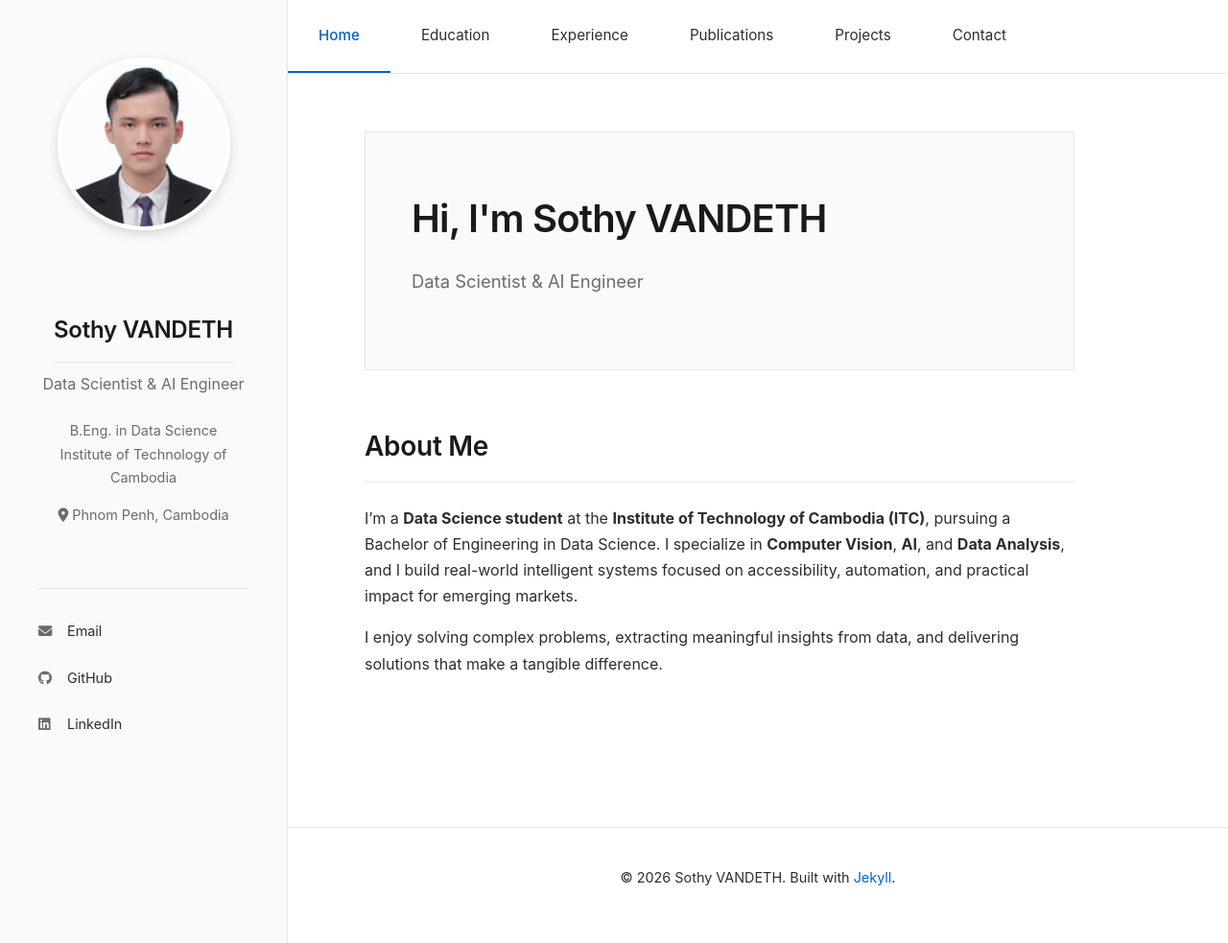
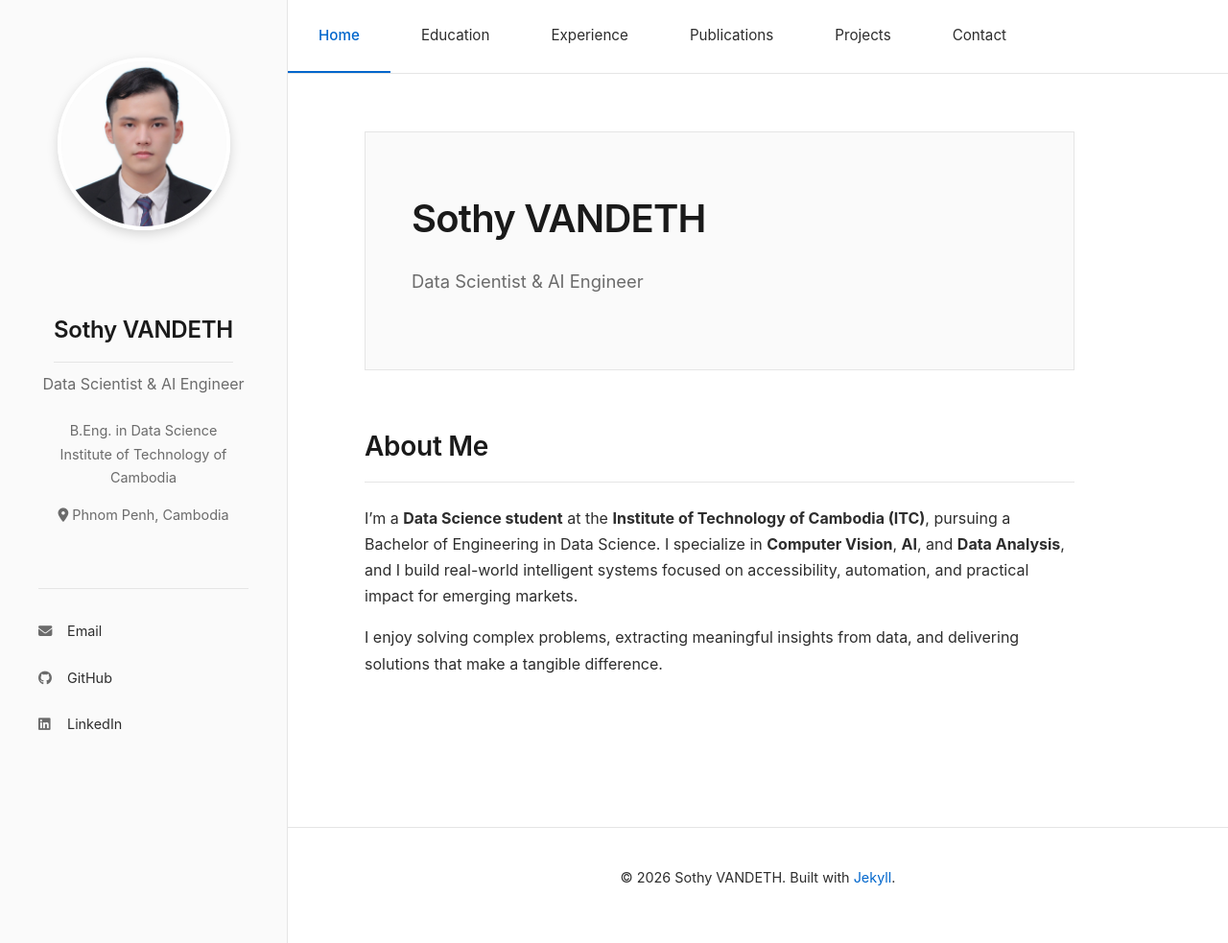
Before and after one commit to sothy8/sothy8.github.io, a Jekyll site: the page built from index.md, in a window 1280 px wide and 983 px high. Shown: the whole window at 96% size. Built offline with Jekyll 4.4.1, drawn with Linux system fonts in a browser that asks for light colours.

```diff
--- a/index.md
+++ b/index.md
@@ -4,7 +4,7 @@ title: Sothy VANDETH
 ---
 
 <div class="intro">
-  <h1>Hi, I'm Sothy VANDETH</h1>
+  <h1>Sothy VANDETH</h1>
   <p class="subtitle">Data Scientist & AI Engineer</p>
 </div>
 
```
Also changed, not shown: experience.md (+1 -1 lines).
